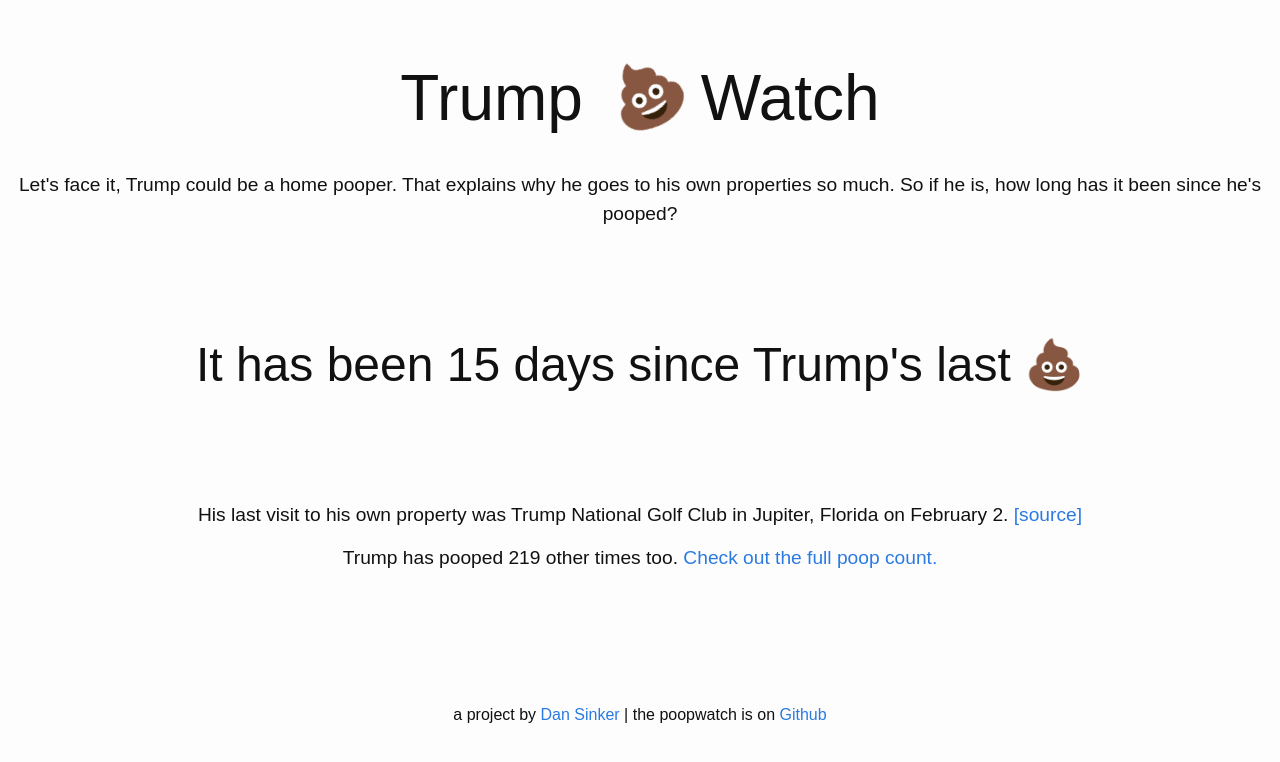
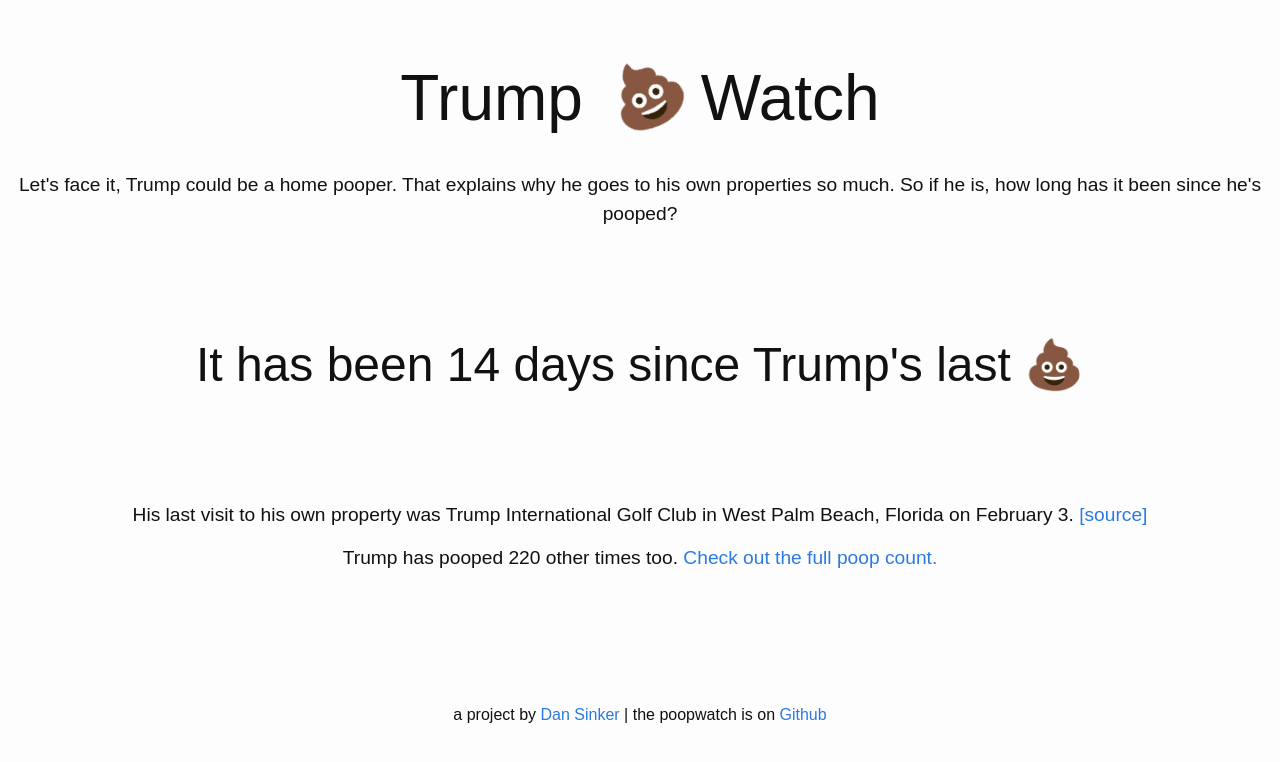
Before and after one commit to dansinker/trumppoopwatch.org, a Jekyll site: the page built from index.md, in a window 1280 px wide. Shown: the top 762 px of the page. Built offline with Jekyll 4.4.1, drawn with Linux system fonts in a browser that asks for light colours; nearby versions of some CDN libraries.

Commit message:
final florida poop

```diff
--- a/_data/trumps.yml
+++ b/_data/trumps.yml
@@ -1,4 +1,8 @@
 poops:
+- location: Trump International Golf Club
+  city: West Palm Beach, Florida
+  date: 2019-02-03
+  link: https://twitter.com/kylegriffin1/status/1092057647442989056
 - location: Trump National Golf Club
   city: Jupiter, Florida
   date: 2019-02-02
```
